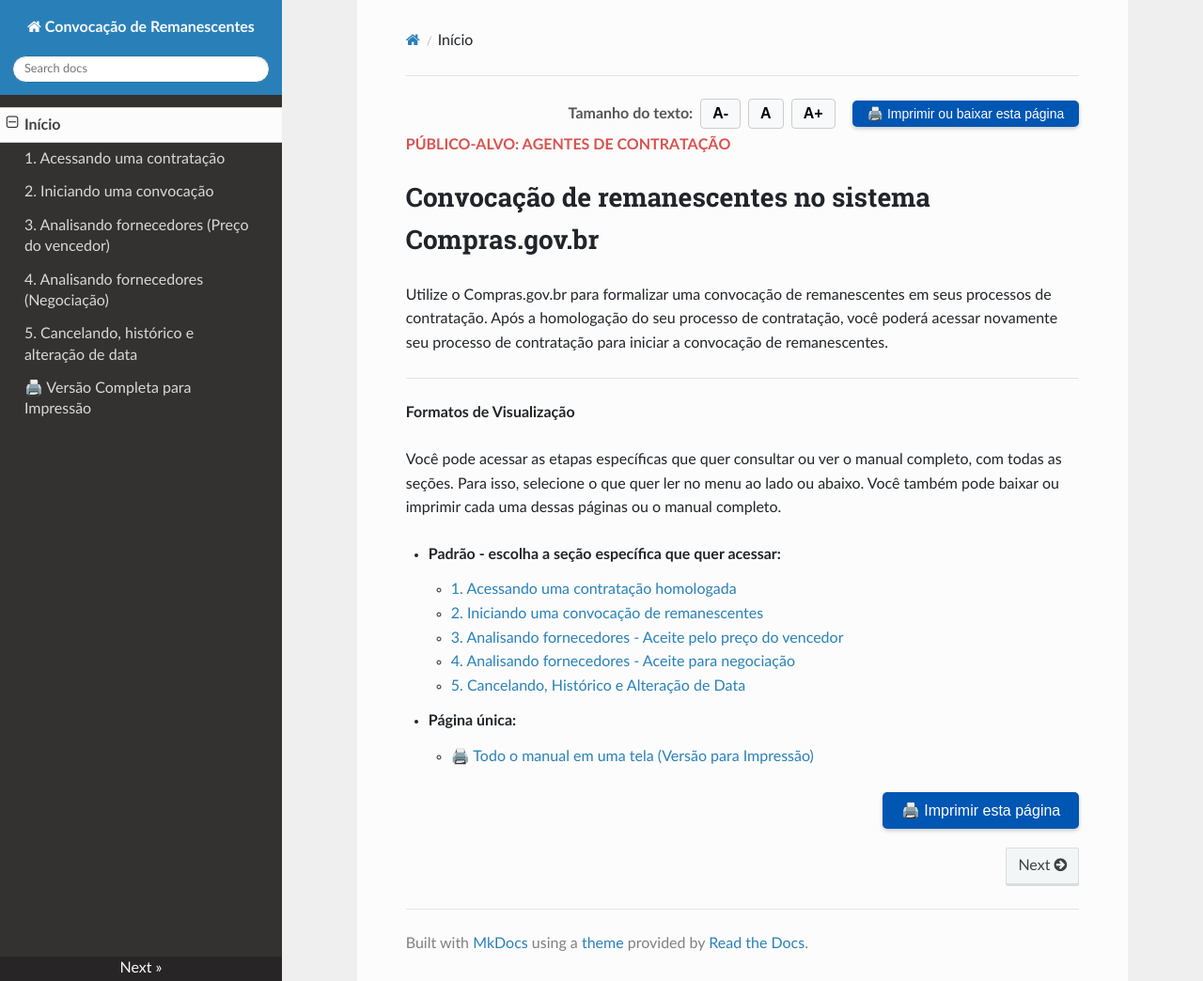
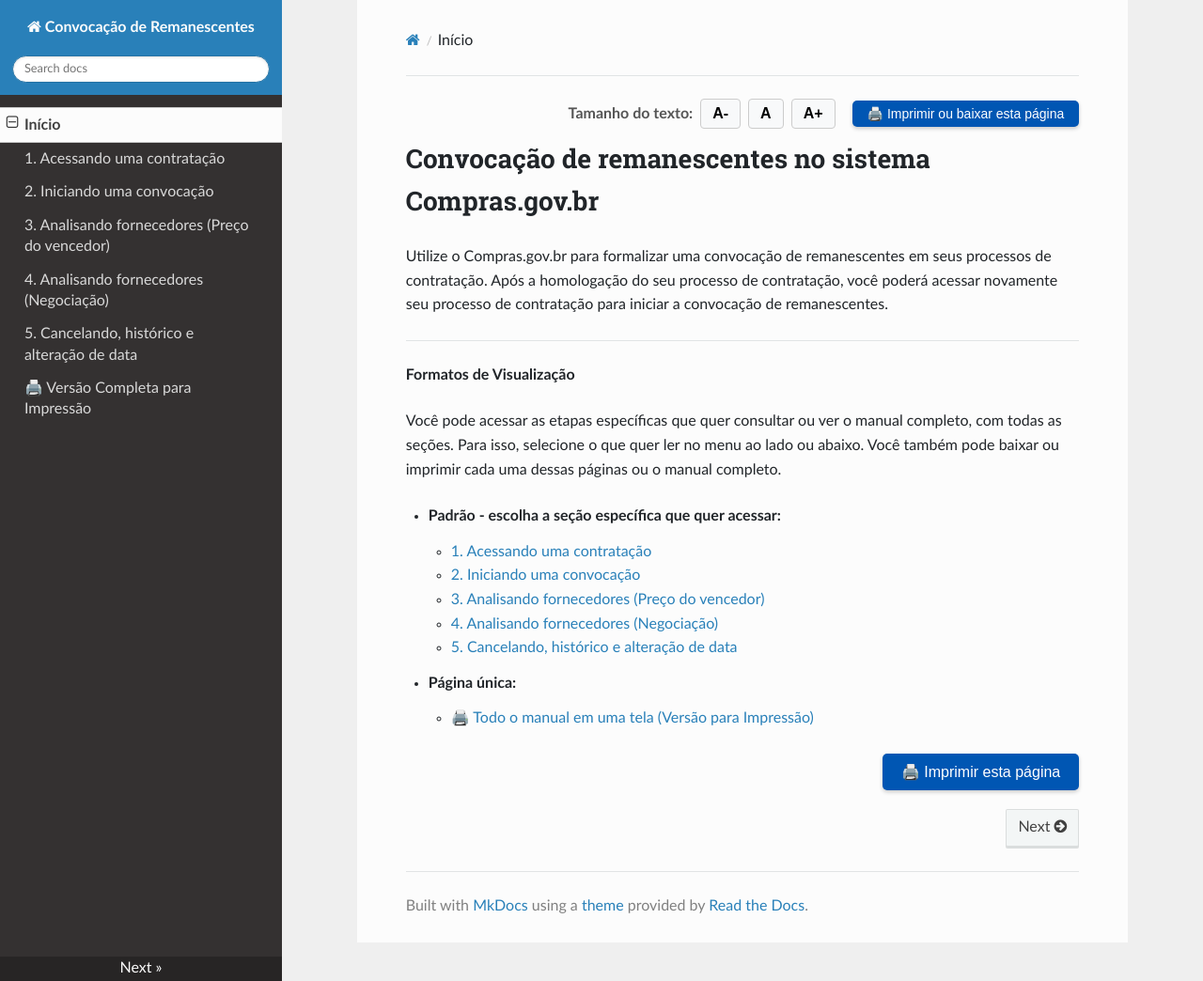
Before and after one commit to emilix10-bit/convocacao-de-remanescentes-governo, an MkDocs documentation site: the page built from docs/index.md, in a window 1280 px wide and 1044 px high. Shown: the whole window at 94% size. Built offline with MkDocs 1.6.1, drawn with Linux system fonts in a browser that asks for light colours; nearby versions of some CDN libraries.

Commit message:
Update section titles and remove audience note
Removed the target audience note and simplified section titles.

```diff
--- a/docs/index.md
+++ b/docs/index.md
@@ -8,8 +8,6 @@
     🖨️ Imprimir ou baixar esta página
   </button>
 </div>
-
-<p style="font-weight: bold; color: #d9534f; margin-top: -5px; margin-bottom: 20px;">PÚBLICO-ALVO: AGENTES DE CONTRATAÇÃO</p>
 
 # Convocação de remanescentes no sistema Compras.gov.br
 
@@ -22,11 +20,11 @@ Utilize o Compras.gov.br para formalizar uma convocação de remanescentes em se
 Você pode acessar as etapas específicas que quer consultar ou ver o manual completo, com todas as seções. Para isso, selecione o que quer ler no menu ao lado ou abaixo. Você também pode baixar ou imprimir cada uma dessas páginas ou o manual completo.
 
 * **Padrão - escolha a seção específica que quer acessar:**
-    * [1. Acessando uma contratação homologada](01-acessando-contratacao.md)
-    * [2. Iniciando uma convocação de remanescentes](02-iniciando-convocacao.md)
-    * [3. Analisando fornecedores - Aceite pelo preço do vencedor](03-analisando-fornecedores-vencedor.md)
-    * [4. Analisando fornecedores - Aceite para negociação](04-analisando-fornecedores-negociacao.md)
-    * [5. Cancelando, Histórico e Alteração de Data](05-cancelando-historico-data.md)
+    * [1. Acessando uma contratação](01-acessando-contratacao.md)
+    * [2. Iniciando uma convocação](02-iniciando-convocacao.md)
+    * [3. Analisando fornecedores (Preço do vencedor)](03-analisando-fornecedores-vencedor.md)
+    * [4. Analisando fornecedores (Negociação)](04-analisando-fornecedores-negociacao.md)
+    * [5. Cancelando, histórico e alteração de data](05-cancelando-historico-data.md)
 
 * **Página única:**
     * [🖨️ Todo o manual em uma tela (Versão para Impressão)](manual-completo.md)
```
